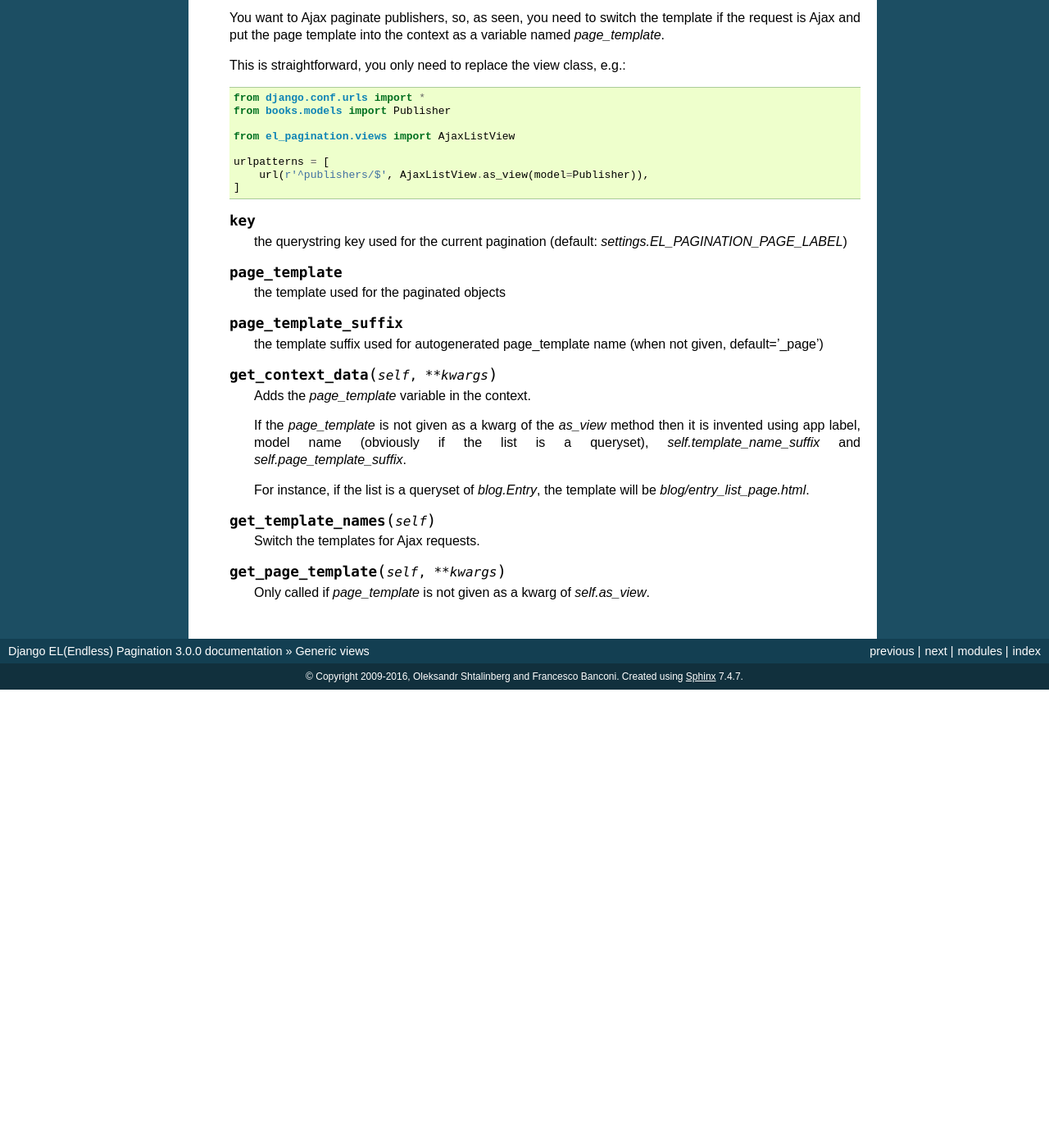
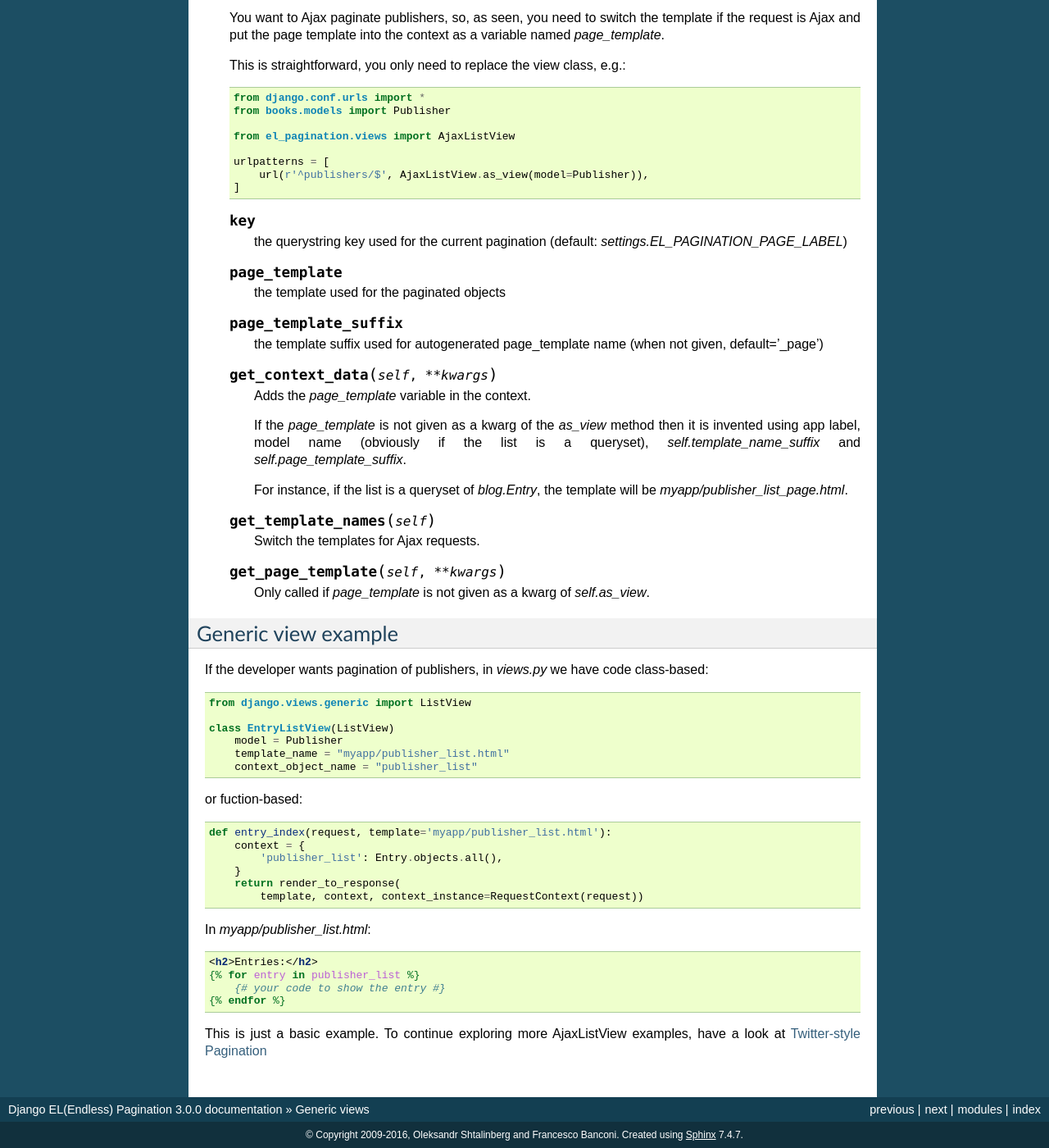
Before and after one commit to shtalinberg/django-el-pagination, a Sphinx documentation site: the page built from doc/generic_views.rst, in a window 1280 px wide and 1400 px high, scrolled down 489 px. Shown: the whole window at 82% size. Built offline with Sphinx 7.4.7, drawn with Linux system fonts in a browser that asks for light colours; before the commit the page ends 1330 px from its top, so only the background shows below that.

Commit message:
Docs: Please provide sample templates for class based views #30

```diff
--- a/doc/generic_views.rst
+++ b/doc/generic_views.rst
@@ -28,6 +28,7 @@ AjaxListView reference
             url(r'^publishers/$', ListView.as_view(model=Publisher)),
         ]
 
+
     You want to Ajax paginate publishers, so, as seen, you need to switch
     the template if the request is Ajax and put the page template
     into the context as a variable named *page_template*.
@@ -42,6 +43,7 @@ AjaxListView reference
         urlpatterns = [
             url(r'^publishers/$', AjaxListView.as_view(model=Publisher)),
         ]
+
 
     .. py:attribute:: key
 
@@ -68,7 +70,7 @@ AjaxListView reference
         and *self.page_template_suffix*.
 
         For instance, if the list is a queryset of *blog.Entry*,
-        the template will be *blog/entry_list_page.html*.
+        the template will be *myapp/publisher_list_page.html*.
 
     .. py:method:: get_template_names(self)
 
@@ -78,3 +80,36 @@ AjaxListView reference
 
         Only called if *page_template* is not given as a kwarg of
         *self.as_view*.
+
+
+Generic view example
+~~~~~~~~~~~~~~~~~~~~
+If the developer wants pagination of publishers, in *views.py* we have code class-based::
+
+    from django.views.generic import ListView
+
+    class EntryListView(ListView)
+        model = Publisher
+        template_name = "myapp/publisher_list.html"
+        context_object_name = "publisher_list"
+
+or fuction-based::
+
+    def entry_index(request, template='myapp/publisher_list.html'):
+        context = {
+            'publisher_list': Entry.objects.all(),
+        }
+        return render_to_response(
+            template, context, context_instance=RequestContext(request))
+
+In *myapp/publisher_list.html*:
+
+.. code-block:: html+django
+
+	<h2>Entries:</h2>
+	{% for entry in publisher_list %}
+	    {# your code to show the entry #}
+	{% endfor %}
+
+This is just a basic example. To continue exploring more AjaxListView examples,
+have a look at :doc:`twitter_pagination`
```
Also changed, not shown: doc/contributing.rst (+6 -5 lines), doc/twitter_pagination.rst (+18 -18 lines).
